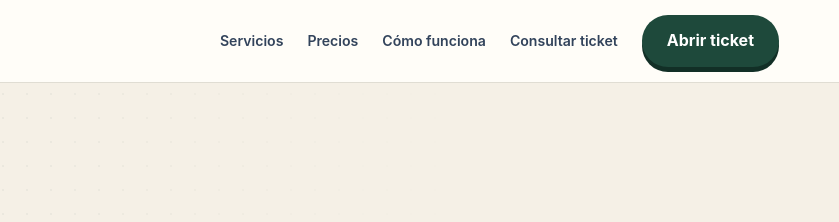
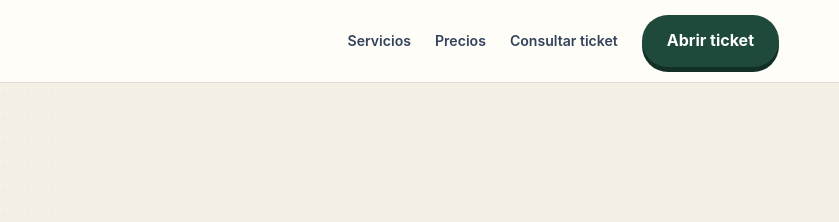
Before and after one commit to 30n234-web/solucionatech, a website with bundled scripts: page SolucionaTech-Render/public/index.html in a window 1280 px wide. Shown: the top 222 px of the page, 441-1280 px from the left. Built offline with nearby package versions, Linux system fonts and the light colour scheme; files whose address does not match are found by name.

Commit message:
Remove how-it-works section and navigation link

```diff
--- a/SolucionaTech-Render/public/index.html
+++ b/SolucionaTech-Render/public/index.html
@@ -11,7 +11,7 @@
 <header class="site-header"><div class="wrap nav">
 <a class="brand" href="/" aria-label="SolucionaTech, inicio"><span class="brand-icon" aria-hidden="true">ST</span>Soluciona<span>Tech</span></a>
 <button id="menuButton" class="secondary menu-button" aria-expanded="false" aria-controls="navigation">Menú</button>
-<nav id="navigation" aria-label="Navegación principal"><a href="#servicios">Servicios</a><a href="#precios">Precios</a><a href="#como-funciona">Cómo funciona</a><a href="#consultar-ticket">Consultar ticket</a><a class="button" href="#ticket">Abrir ticket</a></nav>
+<nav id="navigation" aria-label="Navegación principal"><a href="#servicios">Servicios</a><a href="#precios">Precios</a><a href="#consultar-ticket">Consultar ticket</a><a class="button" href="#ticket">Abrir ticket</a></nav>
 </div></header>
 <main id="contenido">
 <section class="hero"><div class="wrap hero-grid"><div class="hero-copy">
@@ -30,7 +30,6 @@
 <article><span>03</span><div><h3>Algo necesita configurarse</h3><p>Programas, correo, impresoras, copias de seguridad o un equipo nuevo.</p></div></article>
 <article><span>04</span><div><h3>Necesitas una segunda opinión</h3><p>Componentes, ampliaciones o ayuda para elegir y montar tu próximo PC.</p></div></article>
 </div></section>
-<section id="como-funciona" class="soft story-section"><div class="wrap section"><div class="story-heading"><p class="eyebrow">Así de sencillo</p><h2>Primero escuchamos.<br>Después, resolvemos.</h2></div><ol class="steps"><li><span>01</span><div><h3>Cuéntalo a tu manera</h3><p>Un título y unas líneas bastan. Abrir el ticket es gratis.</p></div></li><li><span>02</span><div><h3>Lo revisamos contigo</h3><p>Te contacto, aclaramos el problema y acordamos el precio.</p></div></li><li><span>03</span><div><h3>Tú das el visto bueno</h3><p>Solo empezamos cuando todo está claro para ti.</p></div></li></ol></div></section>
 <section id="precios" class="wrap section"><div class="section-heading"><div><p class="eyebrow">Precios transparentes</p><h2>Sabes lo que pagas.</h2></div><p>Sin cobro al abrir el ticket.<br>Precio confirmado antes de empezar.</p></div>
 <div id="prices" class="price-list" aria-live="polite">Cargando tarifas…</div>
 <p class="notice"><strong>Tu confirmación, siempre primero.</strong><br>Si durante la intervención surge alguna complicación que afecte al coste o alcance, se notificará y pedirá confirmación al usuario antes de continuar.</p>
```
